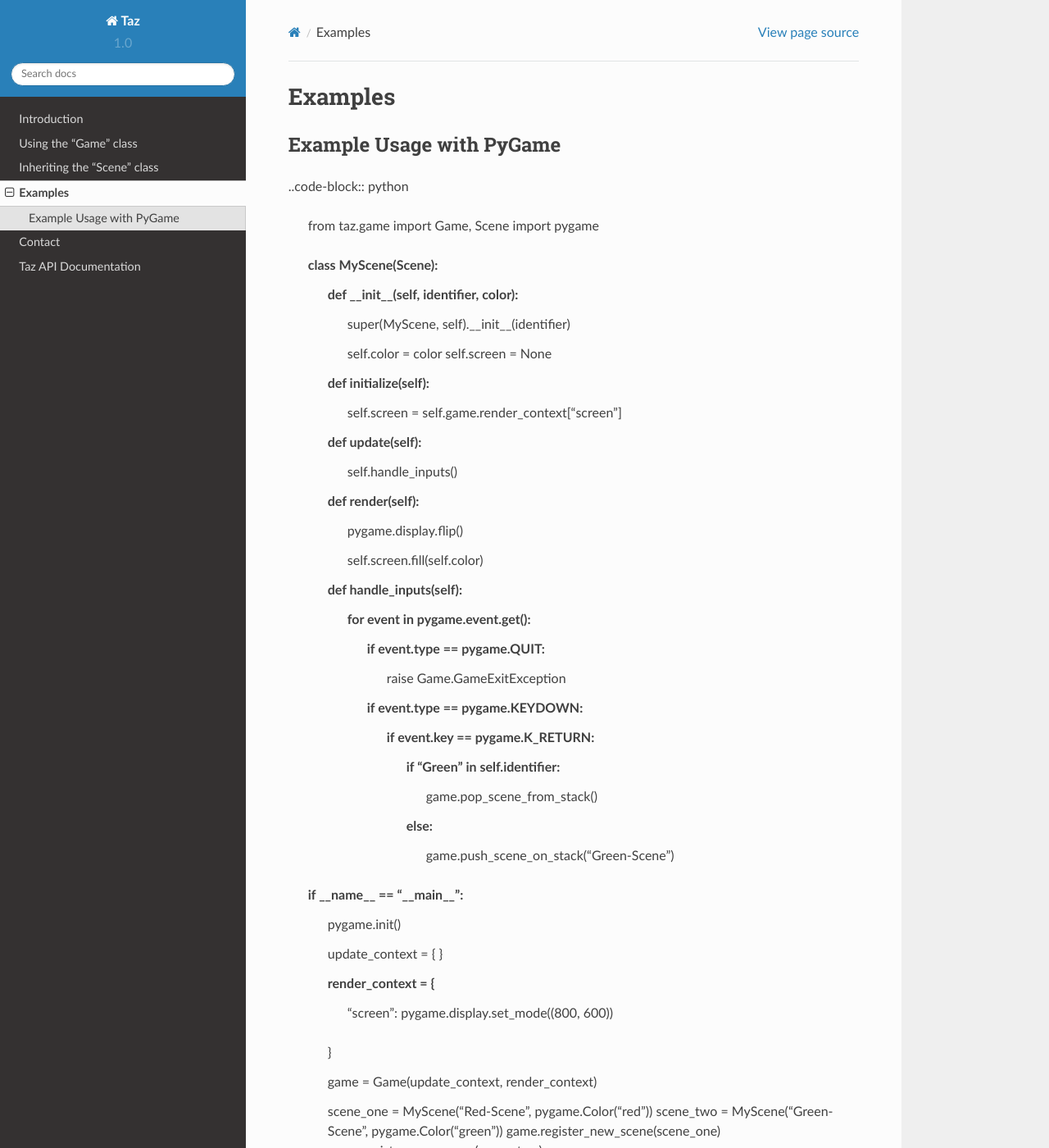
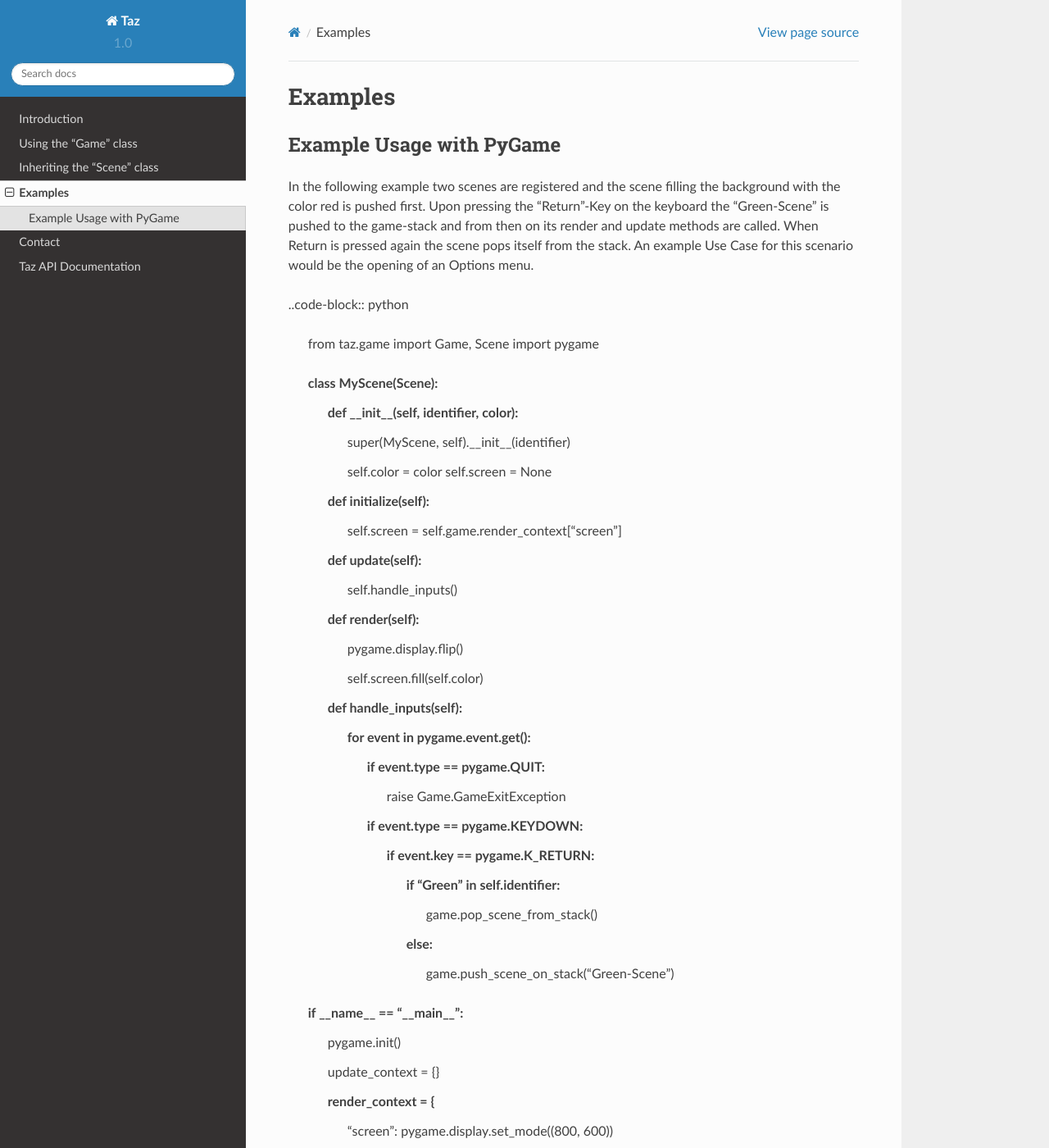
Before and after one commit to macskay/Taz, a Sphinx documentation site: the page built from doc/source/examples.rst, in a window 1280 px wide and 1400 px high. Shown: the whole window at 82% size. Built offline with Sphinx 7.4.7 and the Read the Docs theme 2.0.0, drawn with Linux system fonts in a browser that asks for light colours; some of the changed text lies outside the part shown.

Commit message:
Updated Documentation

```diff
--- a/doc/source/examples.rst
+++ b/doc/source/examples.rst
@@ -3,6 +3,8 @@ Examples
 
 Example Usage with PyGame
 -------------------------
+
+In the following example two scenes are registered and the scene filling the background with the color red is pushed first. Upon pressing the "Return"-Key on the keyboard the "Green-Scene" is pushed to the game-stack and from then on its render and update methods are called. When Return is pressed again the scene pops itself from the stack. An example Use Case for this scenario would be the opening of an Options menu.
 
 ..code-block:: python
 
@@ -42,13 +44,11 @@ Example Usage with PyGame
     if __name__ == "__main__":
         pygame.init()
 
-        update_context = {
-        }
+        update_context = {}
 
         render_context = {
                 "screen": pygame.display.set_mode((800, 600))
         }
-
 
         game = Game(update_context, render_context)
 
@@ -60,7 +60,3 @@ Example Usage with PyGame
         game.push_scene_on_stack("Red-Scene")
         game.enter_mainloop()
 ..
-
-
-
-In this example two scenes are registered and the scene filling the background with the color red is pushed first. Upon pressing the "Return"-Key on the keyboard the "Green-Scene" is pushed to the game-stack and from then on its render and update methods are called. When Return is pressed again the scene pops itself from the stack. An example Use Case for this scenario would be the opening of an Options menu.
```
